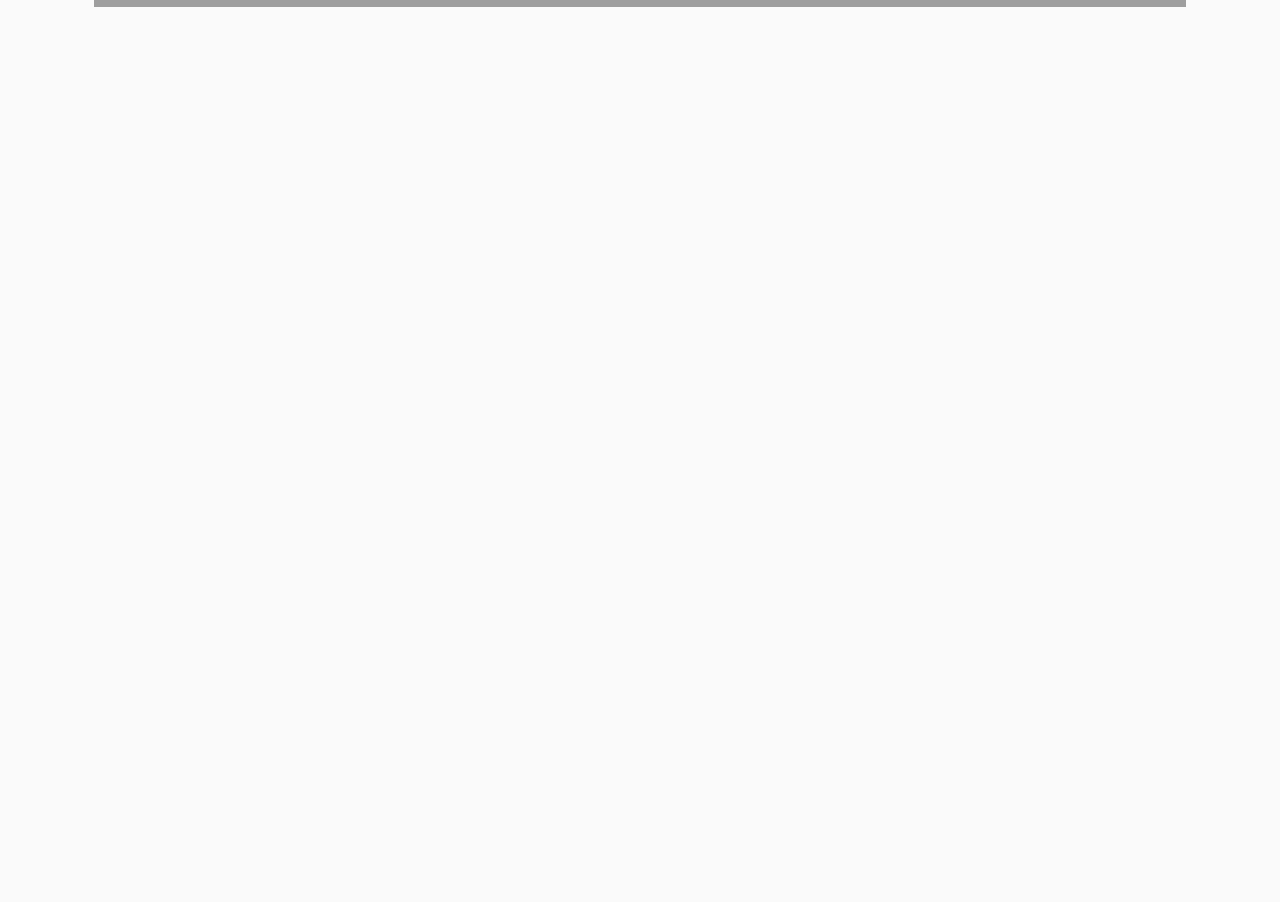
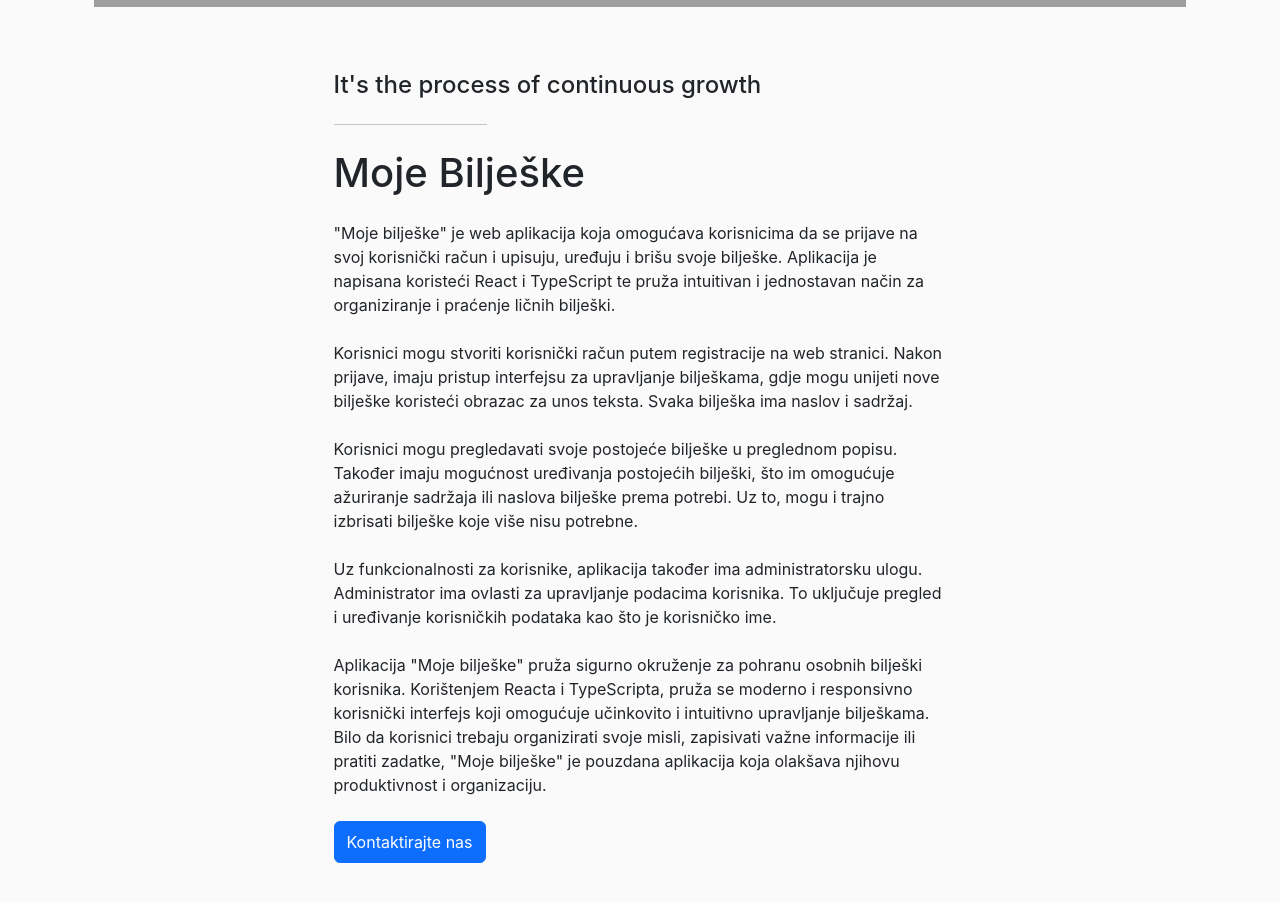
Before and after one commit to AgentBraun/quickNotesExampleApp, a React (Create React App) app in the folder client/: page / in a window 1280 px wide. Shown: the part 900-1802 px from the top of the page. Before the commit the page ends 939 px from the top, so only its background shows below. Built offline with nearby package versions, Linux system fonts and the light colour scheme; no server answers; grey boxes are pictures that could not be loaded.

Commit message:
app finished

```diff
--- a/client/src/components/NotesPageLoggedOutView.tsx
+++ b/client/src/components/NotesPageLoggedOutView.tsx
@@ -1,6 +1,7 @@
 import React from 'react';
 import { Container } from 'react-bootstrap';
 import ControlledCarousel from './landing/Carousel';
+import HeroSection from './ui/hero';
 
 type Props = {};
 
@@ -8,6 +9,7 @@
   return (
     <Container>
       <ControlledCarousel />
+      <HeroSection />
     </Container>
   );
 };
--- /dev/null
+++ b/client/src/components/ui/hero.tsx
@@ -0,0 +1,68 @@
+import 'bootstrap/dist/css/bootstrap.min.css';
+import 'bootstrap/dist/js/bootstrap.bundle.min';
+//import '../assets/css/style.css';
+import { Col, Container, Button, Row } from 'react-bootstrap';
+import { useNavigate } from 'react-router-dom';
+//import imgsrc from '../assets/pictures/study_header.jpg';
+
+const HeroSection = () => {
+  const navigate = useNavigate();
+
+  const handleClick = () => {
+    navigate('contactus');
+  };
+
+  return (
+    <Container fluid className='mt-5 full-height w-100 py-2 hero'>
+      <Row className='justify-content-center '>
+        <Col xs={12} md={7} className=' full-height col-section'>
+          <h4 className=' py-2'>It's the process of continuous growth</h4>
+          <hr className='solid col-3 '></hr>
+          <h1 className=' py-2'>Moje Bilješke</h1>
+
+          <p className=' py-2'>
+            "Moje bilješke" je web aplikacija koja omogućava korisnicima da se prijave na svoj
+            korisnički račun i upisuju, uređuju i brišu svoje bilješke. Aplikacija je napisana
+            koristeći React i TypeScript te pruža intuitivan i jednostavan način za organiziranje i
+            praćenje ličnih bilješki.
+            <br />
+            <br />
+            Korisnici mogu stvoriti korisnički račun putem registracije na web stranici. Nakon
+            prijave, imaju pristup interfejsu za upravljanje bilješkama, gdje mogu unijeti nove
+            bilješke koristeći obrazac za unos teksta. Svaka bilješka ima naslov i sadržaj.
+            <br />
+            <br />
+            Korisnici mogu pregledavati svoje postojeće bilješke u preglednom popisu. Također imaju
+            mogućnost uređivanja postojećih bilješki, što im omogućuje ažuriranje sadržaja ili
+            naslova bilješke prema potrebi. Uz to, mogu i trajno izbrisati bilješke koje više nisu
+            potrebne.
+            <br />
+            <br />
+            Uz funkcionalnosti za korisnike, aplikacija također ima administratorsku ulogu.
+            Administrator ima ovlasti za upravljanje podacima korisnika. To uključuje pregled i
+            uređivanje korisničkih podataka kao što je korisničko ime.
+            <br />
+            <br />
+            Aplikacija "Moje bilješke" pruža sigurno okruženje za pohranu osobnih bilješki
+            korisnika. Korištenjem Reacta i TypeScripta, pruža se moderno i responsivno korisnički
+            interfejs koji omogućuje učinkovito i intuitivno upravljanje bilješkama. Bilo da
+            korisnici trebaju organizirati svoje misli, zapisivati važne informacije ili pratiti
+            zadatke, "Moje bilješke" je pouzdana aplikacija koja olakšava njihovu produktivnost i
+            organizaciju.
+          </p>
+          <Button
+            onClick={() => {
+              handleClick();
+            }}
+            className='py-2 button'
+          >
+            {' '}
+            Kontaktirajte nas
+          </Button>
+        </Col>
+      </Row>
+    </Container>
+  );
+};
+
+export default HeroSection;
--- a/client/src/pages/ContactUs.tsx
+++ b/client/src/pages/ContactUs.tsx
@@ -57,7 +57,7 @@
       </Row>
       <Form.Group className='mb-3'>
         <Form.Label>Poruka</Form.Label>
-        <Form.Control as='textarea' rows={5} />
+        <Form.Control as='textarea' rows={5} placeholder={'Napišite nam poruku ovdje:'} />
       </Form.Group>
       <Button
         onClick={(e) => {
```
